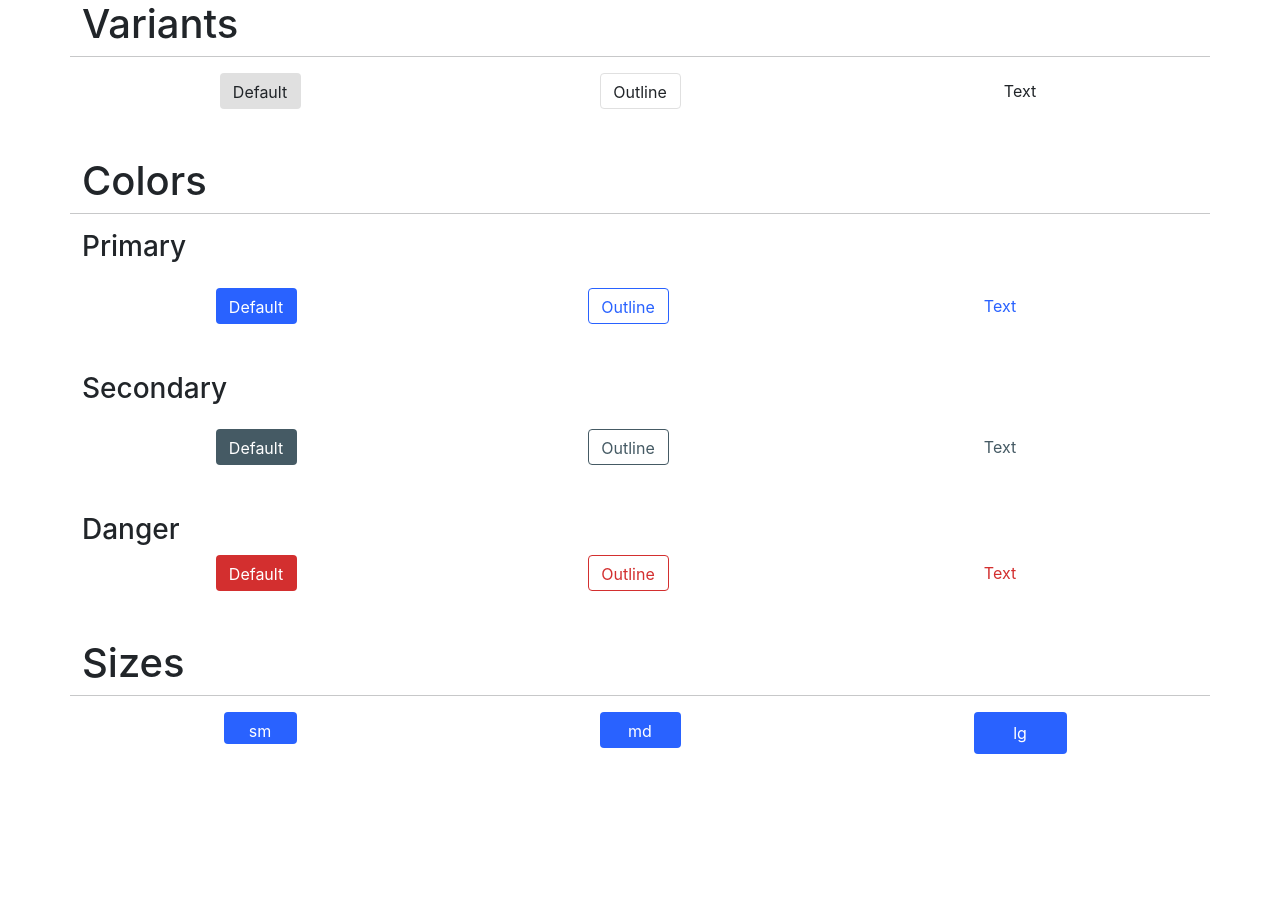
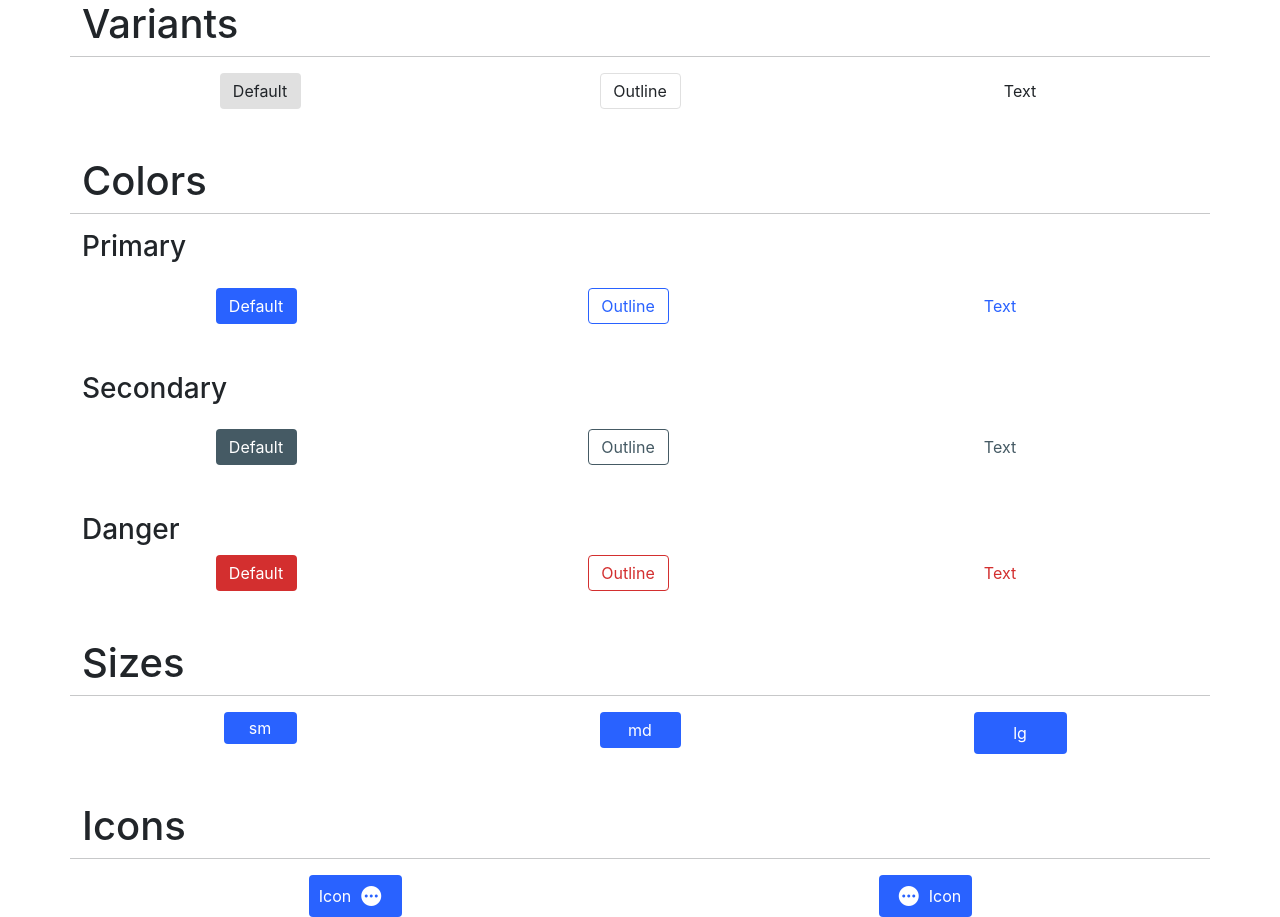
Before and after one commit to AlbertoMartinezGar/devchallenges-buton-component, a React (Create React App) app: page / in a window 1280 px wide. Before the commit the page ends 800 px from the top, so only its background shows below. Built offline with nearby package versions, Linux system fonts and the light colour scheme.

Commit message:
Material icons and Buttons wiht icons

```diff
--- a/public/index.html
+++ b/public/index.html
@@ -24,7 +24,11 @@
       work correctly both with client-side routing and a non-root public URL.
       Learn how to configure a non-root public URL by running `npm run build`.
     -->
+    <!-- Boostrap v5.1.5 -->
     <link rel="stylesheet" href="https://cdn.jsdelivr.net/npm/bootstrap@5.1.3/dist/css/bootstrap.min.css" integrity="sha384-1BmE4kWBq78iYhFldvKuhfTAU6auU8tT94WrHftjDbrCEXSU1oBoqyl2QvZ6jIW3" crossorigin="anonymous">
+    <!-- Material Icons -->
+    <link href="https://fonts.googleapis.com/icon?family=Material+Icons"
+      rel="stylesheet">
     <title>React App</title>
   </head>
   <body>
--- a/src/App.js
+++ b/src/App.js
@@ -133,6 +133,31 @@ function App() {
         </div>
       </div>
 
+      <div className='row mt-5'>
+        <h1>Icons</h1>
+        <hr />
+        <div className='col-6 d-flex justify-content-center'>
+          <ButtonComponent
+            text={'Icon'}
+            type={'default'}
+            color={'primary'}
+            size={'lg'}
+            icon={'pending'}
+            iconDirection={'right'}
+          />
+        </div>
+        <div className='col-6 d-flex justify-content-center'>
+          <ButtonComponent
+            text={'Icon'}
+            type={'default'}
+            color={'primary'}
+            size={'lg'}
+            icon={'pending'}
+            iconDirection={'left'}
+          />
+        </div>
+      </div>
+
     </div>
 
   );
--- a/src/components/ButtonComponent/ButtonComponent.js
+++ b/src/components/ButtonComponent/ButtonComponent.js
@@ -2,15 +2,33 @@ import React from 'react'
 
 import './ButtonComponent.scss'
 
-const ButtonComponent = ({text, type, color, size}) => {
+const ButtonComponent = ({text, type, color, size, icon, iconDirection = 'right'}) => {
   return (
     <button className={`
-        btn
+        btn d-flex align-items-center text-center justify-content-center
         ${type ? type : 'default'}
         ${color ? color : 'default'}
         ${size ? size : 'md'}
     `} >
-        {text}
+        {
+          icon ? (
+            iconDirection === 'right' ? (
+              <>
+                {text}
+                <span className="material-icons px-2">
+                  {icon}
+                </span>
+              </>
+            ) : (
+              <>
+                <span className="material-icons px-2">
+                  {icon}
+                </span>
+                {text}
+              </>
+            )
+          ) : (text)
+        }
     </button>
   )
 }
```
